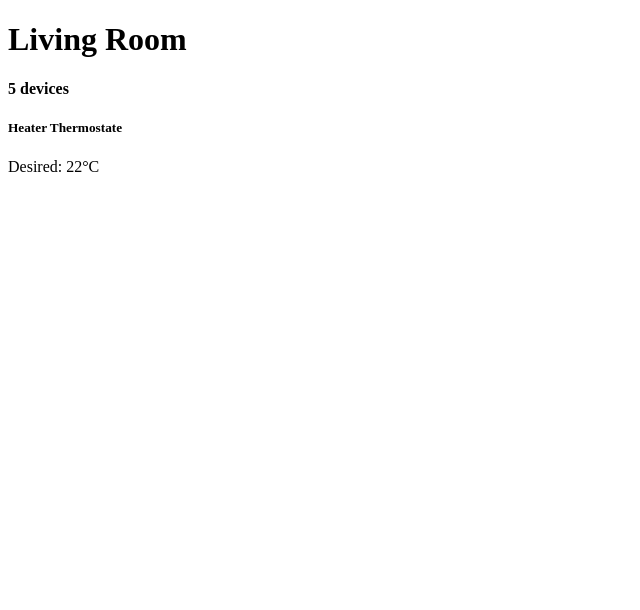
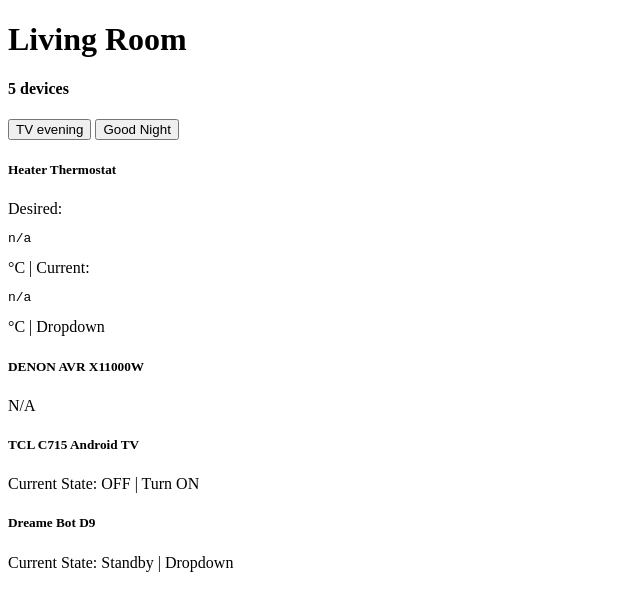
Before and after one commit to hnlvc/FutureHome, a plain HTML site: page room.html in a window 1280 px wide. Shown: the whole page, without its empty margins (0-640 px from the left). Drawn offline with Linux system fonts and the light colour scheme; no server answers.

Commit message:
Started getting information from the iobroker host

```diff
--- a/room.html
+++ b/room.html
@@ -1,22 +1,81 @@
 <!DOCTYPE html>
 <html lang="en">
   <head>
-    <meta charset="UTF-8">
-    <meta http-equiv="X-UA-Compatible" content="IE=edge">
-    <meta name="viewport" content="width=device-width, initial-scale=1.0">
+    <meta charset="UTF-8" />
+    <meta http-equiv="X-UA-Compatible" content="IE=edge" />
+    <meta name="viewport" content="width=device-width, initial-scale=1.0" />
     <title>Living Room</title>
+    <script>
+        window.onload = async function () {
+          try {
+            await getLivingRoomTemperatures();
+            await getDenonStatusAsync();
+          } catch (error) {
+            console.error("Error on getting temperatures:", error);
+          }
+        };
+
+        async function getLivingRoomTemperatures() {
+          try {
+            const currentResponse = await fetch("http://192.168.178.21:8088/getPlainValue/hmip.0.devices.3014F711A0002018A99EC715.channels.1.valveActualTemperature");
+            const desiredResponse = await fetch("http://192.168.178.21:8088/getPlainValue/hmip.0.devices.3014F711A0002018A99EC715.channels.1.setPointTemperature");
+
+            const currentData = await currentResponse.json();
+            const desiredData = await desiredResponse.json();
+
+            document.getElementById("livingRoomTemp").textContent = JSON.stringify(currentData, null, 2);
+            document.getElementById("desiredLivingRoomTemp").textContent = JSON.stringify(desiredData, null, 2);
+          } catch (error) {
+            console.error("Error on getting temperatures:", error);
+            document.getElementById("livingRoomTemp").textContent = "n/a";
+            document.getElementById("desiredLivingRoomTemp").textContent = "n/a";
+          }
+        }
+
+        async function getDenonStatusAsync() {
+    try {
+      const powerResponse = await fetch("http://192.168.178.21:8088/getPlainValue/denon.0.zoneMain.powerZone");
+      const power = await powerResponse.json();
+
+      const denonInfo = document.getElementById("denonInfo");
+
+      if (power === false) {
+        denonInfo.textContent = "Device is OFF";
+      }
+    } catch (error) {
+      console.error("Error on getting DENON status:", error);
+      document.getElementById("denonInfo").textContent = "N/A";
+    }
+  }
+
+      </script>
+
   </head>
   <body>
     <div class="room-heading">
       <h1>Living Room</h1>
       <h4>5 devices</h4>
     </div>
+    <div class="presets">
+      <button>TV evening</button>
+      <button>Good Night</button>
+    </div>
     <div class="room-devices">
       <div class="row">
-            <h5>Heater Thermostate</h5>
-            <p>Desired: 22&deg;C</p>
-
-
+        <h5>Heater Thermostat</h5>
+        Desired: <pre id="desiredLivingRoomTemp"></pre>&deg;C | Current: <pre id="livingRoomTemp"></pre>&deg;C | Dropdown
+      </div>
+      <div class="row">
+        <h5>DENON AVR X11000W</h5>
+        <span id="denonInfo">Loading...</span>
+      </div>
+      <div class="row">
+        <h5>TCL C715 Android TV</h5>
+        Current State: OFF | Turn ON
+      </div>
+      <div class="row">
+        <h5>Dreame Bot D9</h5>
+        Current State: Standby | Dropdown
       </div>
     </div>
   </body>
```
Lines whose indentation alone changed are shown as unchanged.
